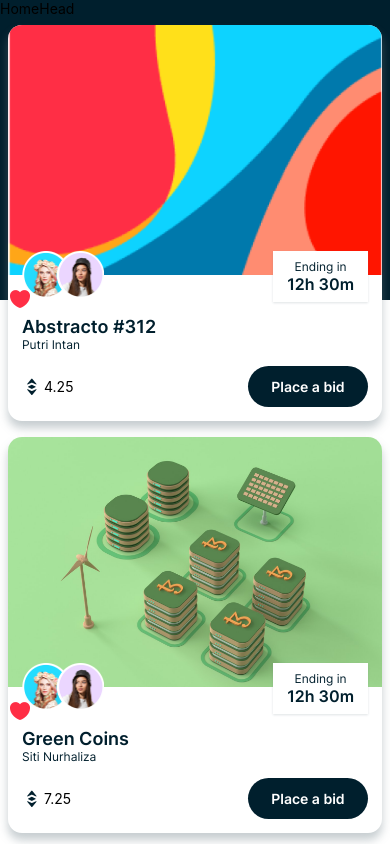
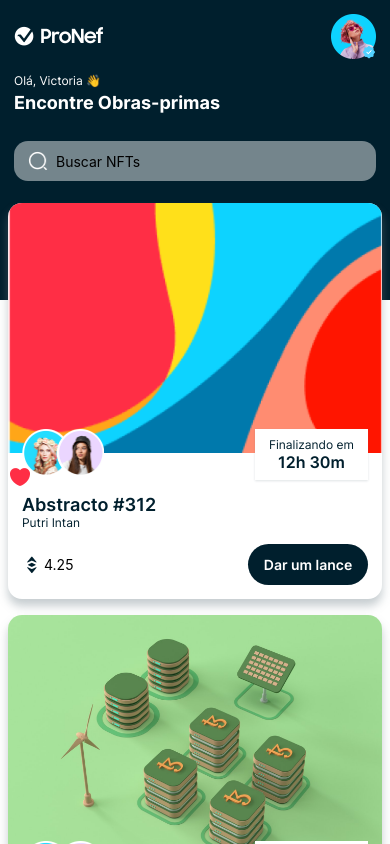
Before and after one commit to FranGJ7/nft-marketplace2, a React Native app: screen /Home in a window 390 px wide. Shown: the top 844 px of the page. Built offline with nearby package versions, Linux system fonts and the light colour scheme.

Commit message:
Header designer Finallized

```diff
--- a/components/Button.js
+++ b/components/Button.js
@@ -46,7 +46,7 @@
                 color: COLORS.white,
                 textAlign: "center"
               }}
-              >Place a bid</Text>
+              >Dar um lance</Text>
         </TouchableOpacity>
     )
 }
--- a/components/HomeHead.js
+++ b/components/HomeHead.js
@@ -1,9 +1,72 @@
-import { View, Text } from "react-native";
+import { View, Text, Image, TextInput } from "react-native";
+import { COLORS, FONTS, SIZES, assets } from "../constants"
 
-const HomeHead = () =>{
-    return(
-        <View>
-            <Text>HomeHead</Text>
+const HomeHead = ({onSearch}) => {
+    return (
+        <View style={{
+            backgroundColor: COLORS.primary,
+            padding: SIZES.font
+        }}>
+            <View style={{
+                flexDirection: "row",
+                justifyContent: "space-between",
+                alignItems: "center"
+            }}>
+                <Image
+                    source={assets.logo}
+                    resizeMode="contain"
+                    style={{ width: 90, height: 25 }}
+                />
+
+                <View style={{ width: 45, height: 45 }}>
+                    <Image
+                        source={assets.person01}
+                        resizeMode="contain"
+                        style={{ width: "100%", height: "100%" }}
+                    />
+
+                    <Image
+                        source={assets.badge}
+                        resizeMode="contain"
+                        style={{ position: "absolute", width: 15, height: 15, bottom: 0, right: 0 }}
+                    />
+                </View>
+            </View>
+            <View style={{ marginVertical: SIZES.font }}>
+                <Text style={{ fontFamily: FONTS.regular, fontSize: SIZES.small, color: COLORS.white }}>
+                    Olá, Victoria 👋
+                </Text>
+
+
+                <Text style={{ fontFamily: FONTS.bold, fontSize: SIZES.large, color: COLORS.white, marginTop: SIZES.base / 2 }}>
+                    Encontre Obras-primas
+                </Text>
+            </View>
+
+            <View style={{ marginTop: SIZES.font }}>
+                <View style={{
+                    width:"100%",
+                    borderRadius: SIZES.font,
+                    backgroundColor:COLORS.gray,
+                    flexDirection: "row",
+                    alignItems:"center",
+                    paddingHorizontal: SIZES.font,
+                    paddingVertical: SIZES.small -2
+                }}>
+                    <Image
+                        source={assets.search}
+                        resizeMode="contain"
+                        style={{ width: 20, height: 20, marginRight: SIZES.base }}
+                    />
+                    <TextInput
+                        placeholder="Buscar NFTs"
+                        style={{ flex: 1 }}
+                        onChangeText={onSearch}
+                    />
+
+
+                </View>
+            </View>
         </View>
     )
 }
--- a/components/SubInfo.js
+++ b/components/SubInfo.js
@@ -68,7 +68,7 @@
                 fontSize: SIZES.small,
                 color: COLORS.primary
             }}>
-            Ending in</Text>
+            Finalizando em</Text>
             <Text style={{
                 fontFamily: FONTS.semiBold,
                 fontSize: SIZES.medium,
--- a/screens/Home.js
+++ b/screens/Home.js
@@ -11,7 +11,8 @@
 
             <View styles={{flex:1}}>
                 <View styles={{zIndex:0}}>
-                   <FlatList data={NFTData}
+                   <FlatList
+                   data={NFTData}
                    renderItem={({item})=><NFTCard data={item}/>}
                    keyExtractor={(item)=>item.id}
                    showsVerticalScrollIndicator={false}
```
